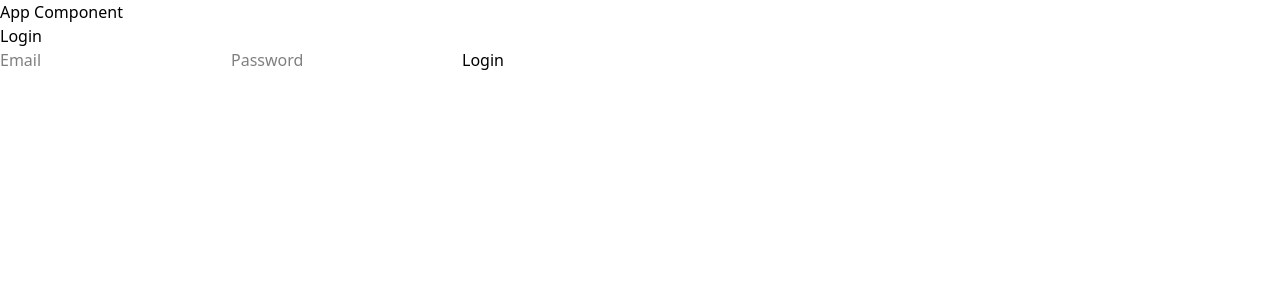
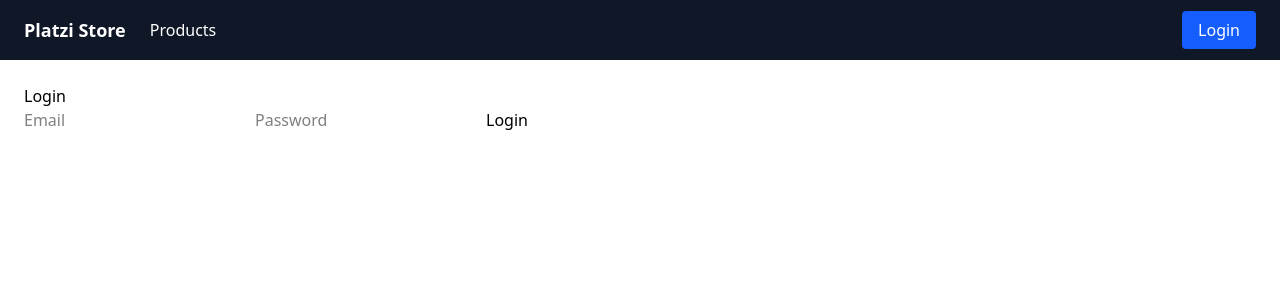
Before and after one commit to Diwakar-Rai/platzi-store, an Angular app: page /login in a window 1280 px wide. Shown: the top 300 px of the page. Built offline with nearby package versions, Linux system fonts and the light colour scheme.

Commit message:
added the navbar and login sections

```diff
--- a/src/app/app.component.html
+++ b/src/app/app.component.html
@@ -1,2 +1,4 @@
-<h1>App Component</h1>
-<router-outlet></router-outlet>
+<app-navbar></app-navbar>
+<div class="p-6">
+  <router-outlet></router-outlet>
+</div>
--- a/src/app/app.ts
+++ b/src/app/app.ts
@@ -1,10 +1,11 @@
 import { Component } from '@angular/core';
 import { RouterOutlet } from '@angular/router';
+import { Navbar } from './shared/components/navbar/navbar';
 
 @Component({
   standalone: true,
   selector: 'app-root',
   templateUrl: './app.component.html',
-  imports: [RouterOutlet],
+  imports: [RouterOutlet, Navbar],
 })
 export class App {}
--- a/src/app/shared/components/navbar/navbar.html
+++ b/src/app/shared/components/navbar/navbar.html
@@ -1 +1,21 @@
-<p>navbar works!</p>
+<nav class="bg-gray-900 text-white px-6 py-4 flex justify-between items-center">
+  <div class="flex gap-6 items-center">
+    <a routerLink="/" class="text-lg font-semibold hover:text-gray-300"> Platzi Store </a>
+
+    <a routerLink="/products" class="hover:text-gray-300 transition"> Products </a>
+  </div>
+
+  <div>
+    @if (!isAuthenticated()) {
+      <a routerLink="/login" class="bg-blue-600 px-4 py-2 rounded hover:bg-blue-500 transition">
+        Login
+      </a>
+    }
+
+    @if (isAuthenticated()) {
+      <button (click)="logout()" class="bg-red-600 px-4 py-2 rounded hover:bg-red-500 transition">
+        Logout
+      </button>
+    }
+  </div>
+</nav>
--- a/src/app/shared/components/navbar/navbar.ts
+++ b/src/app/shared/components/navbar/navbar.ts
@@ -1,17 +1,21 @@
 import { Component, inject } from '@angular/core';
 import { ApiService } from '../../../core/services/api.service';
-import { Router } from '@angular/router';
+import { Router, RouterLink } from '@angular/router';
+import { Auth } from '../../../core/services/auth';
 
 @Component({
   selector: 'app-navbar',
-  imports: [],
+  imports: [RouterLink],
   templateUrl: './navbar.html',
   styleUrl: './navbar.css',
 })
 export class Navbar {
   private router = inject(Router);
+  private authService = inject(Auth);
+  isAuthenticated = this.authService.token;
 
   logout() {
+    this.authService.logout();
     this.router.navigate(['/login']);
   }
 }
```
